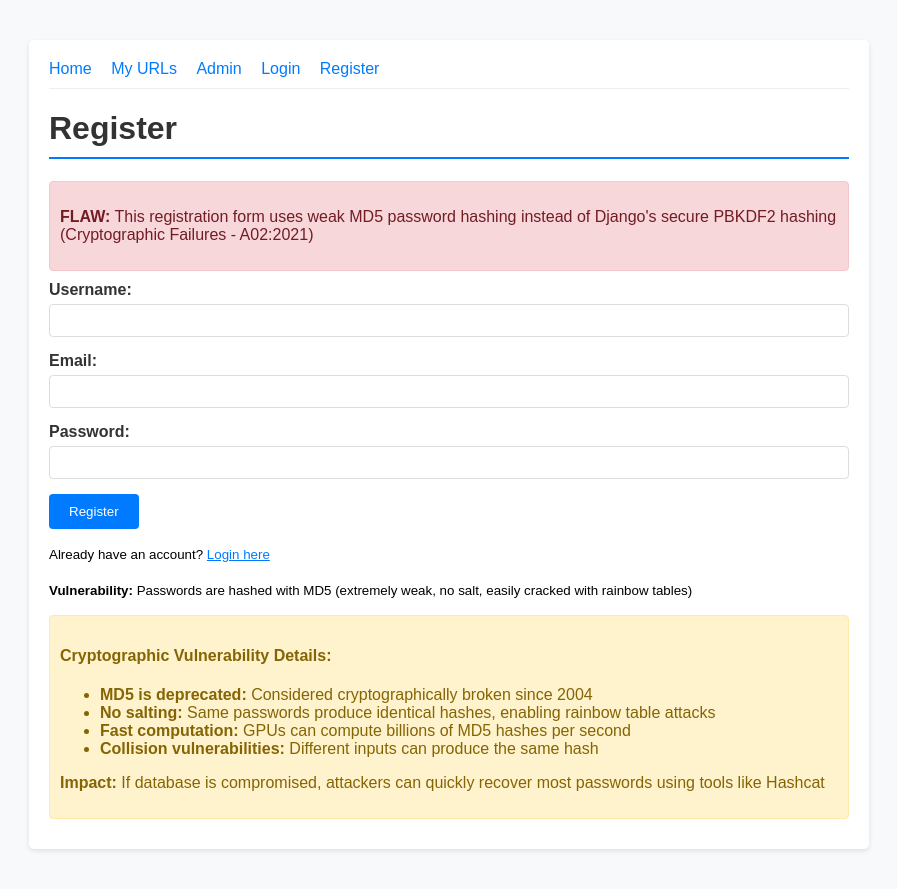
After one commit to jtompuri/cyber-security-base-2025-project-1, a Django app: page /register/ in a window 1280 px wide. The commit adds this page. Shown: the whole page, without its empty margins (191-1088 px from the left). Run offline with Django 5.2, Linux system fonts and the light colour scheme.

Commit message:
Changed flaw #4 to a cryptographic example.

```diff
--- a/shortener/static/shortener/style.css
+++ b/shortener/static/shortener/style.css
@@ -29,6 +29,7 @@ label {
 
 input[type="text"],
 input[type="url"],
+input[type="email"],
 input[type="password"],
 textarea {
     width: 100%;
--- a/shortener/templates/shortener/base.html
+++ b/shortener/templates/shortener/base.html
@@ -19,6 +19,7 @@
                 <span class="user-info">Welcome, {{ user.username }}!</span>
             {% else %}
                 <a href="{% url 'login' %}">Login</a>
+                <a href="{% url 'register' %}">Register</a>
             {% endif %}
         </nav>
 
--- a/shortener/templates/shortener/home.html
+++ b/shortener/templates/shortener/home.html
@@ -8,8 +8,8 @@
         <li><strong>Broken Access Control:</strong> URL details accessible without authorization</li>
         <li><strong>Injection:</strong> SQL injection in search functionality</li>
         <li><strong>Insecure Design:</strong> Missing CSRF protection</li>
-        <li><strong>Security Misconfiguration:</strong> Debug mode, weak sessions</li>
-        <li><strong>Authentication Failures:</strong> Weak login system</li>
+        <li><strong>Cryptographic Failures:</strong> MD5 password hashing in registration</li>
+        <li><strong>Security Misconfiguration:</strong> Debug mode, insecure cookies</li>
     </ol>
     <p><em>Each vulnerability has fix comments in the source code.</em></p>
 </div>
@@ -25,7 +25,7 @@
 
     <p><strong>Access Control:</strong> Visit <a href="/details/1/">/details/1/</a> to see unauthorized access.</p>
 
-    <p><strong>Authentication:</strong> Check <a href="/login/">login page</a> for weak session management.</p>
+    <p><strong>Cryptographic Failures:</strong> <a href="/register/">Register an account</a> to see weak MD5 password hashing.</p>
 
     <p><strong>Config Issues:</strong> Visit <a href="/nonexistent/">broken URLs</a> for debug info exposure.</p>
 </div>
--- /dev/null
+++ b/shortener/templates/shortener/register.html
@@ -0,0 +1,50 @@
+{% extends 'shortener/base.html' %}
+
+{% block title %}Register - Vulnerable URL Shortener{% endblock %}
+{% block header %}Register{% endblock %}
+
+{% block content %}
+<div class="alert alert-danger">
+    <p><strong>FLAW:</strong> This registration form uses weak MD5 password hashing instead of Django's secure PBKDF2 hashing (Cryptographic Failures - A02:2021)</p>
+</div>
+
+{% if error %}
+    <div class="alert alert-danger">{{ error }}</div>
+{% endif %}
+
+<form method="post">
+    {% csrf_token %}
+    <div class="form-group">
+        <label for="username">Username:</label>
+        <input type="text" id="username" name="username" required>
+    </div>
+
+    <div class="form-group">
+        <label for="email">Email:</label>
+        <input type="email" id="email" name="email">
+    </div>
+
+    <div class="form-group">
+        <label for="password">Password:</label>
+        <input type="password" id="password" name="password" required>
+    </div>
+
+    <button type="submit">Register</button>
+</form>
+
+<p><small>
+    Already have an account? <a href="{% url 'login' %}">Login here</a><br><br>
+    <strong>Vulnerability:</strong> Passwords are hashed with MD5 (extremely weak, no salt, easily cracked with rainbow tables)
+</small></p>
+
+<div class="alert alert-warning">
+    <h4>Cryptographic Vulnerability Details:</h4>
+    <ul>
+        <li><strong>MD5 is deprecated:</strong> Considered cryptographically broken since 2004</li>
+        <li><strong>No salting:</strong> Same passwords produce identical hashes, enabling rainbow table attacks</li>
+        <li><strong>Fast computation:</strong> GPUs can compute billions of MD5 hashes per second</li>
+        <li><strong>Collision vulnerabilities:</strong> Different inputs can produce the same hash</li>
+    </ul>
+    <p><strong>Impact:</strong> If database is compromised, attackers can quickly recover most passwords using tools like Hashcat</p>
+</div>
+{% endblock %}
--- a/shortener/urls.py
+++ b/shortener/urls.py
@@ -7,6 +7,7 @@ urlpatterns = [
     path('search/', views.search_urls, name='search_urls'),
     path('s/<str:short_code>/', views.redirect_url, name='redirect_url'),
     path('details/<int:url_id>/', views.url_details, name='url_details'),
+    path('register/', views.custom_register, name='register'),
     path('login/', views.simple_login, name='login'),
     path('logout/', views.simple_logout, name='logout'),
     path('my-urls/', views.my_urls, name='my_urls'),
--- a/shortener/views.py
+++ b/shortener/views.py
@@ -4,9 +4,11 @@ from django.contrib.auth.decorators import login_required
 from django.views.decorators.csrf import csrf_exempt
 from django.contrib.auth import authenticate, login, logout
 from django.contrib.auth.models import User
+from django.contrib.auth.hashers import make_password, check_password
 from django.db import connection
 from .models import ShortenedURL, ClickLog
 import json
+import hashlib
 
 def home(request):
     """Home page with URL shortening form"""
@@ -172,45 +174,109 @@ def url_details(request, url_id):
 #     except ShortenedURL.DoesNotExist:
 #         return render(request, 'shortener/404.html', status=404)
 
-# FLAW #4: Weak session management and missing CSRF protection
-@csrf_exempt
+# FLAW #4: Cryptographic Failures - Weak MD5 password hashing
+def custom_register(request):
+    """Register new user - VULNERABLE: uses weak MD5 hashing"""
+    if request.method == 'POST':
+        username = request.POST.get('username')
+        password = request.POST.get('password')
+        email = request.POST.get('email', '')
+
+        if User.objects.filter(username=username).exists():
+            return render(request, 'shortener/register.html', {
+                'error': 'Username already exists'
+            })
+
+        # VULNERABLE: Using weak MD5 hashing instead of Django's secure password hashing
+        password_hash = hashlib.md5(password.encode()).hexdigest()
+
+        # Create user with MD5 hashed password stored in password field
+        user = User.objects.create(
+            username=username,
+            email=email,
+            password=password_hash  # Storing weak MD5 hash
+        )
+
+        return redirect('login')
+
+    return render(request, 'shortener/register.html')
+
+# FIX: Use Django's built-in password hashing system
+# SECURE VERSION:
+# def custom_register(request):
+#     """Register new user - SECURE VERSION using Django's password hashing"""
+#     if request.method == 'POST':
+#         username = request.POST.get('username')
+#         password = request.POST.get('password')
+#         email = request.POST.get('email', '')
+#
+#         if User.objects.filter(username=username).exists():
+#             return render(request, 'shortener/register.html', {
+#                 'error': 'Username already exists'
+#             })
+#
+#         # SECURE: Use Django's make_password which uses PBKDF2 with SHA256
+#         user = User.objects.create(
+#             username=username,
+#             email=email
+#         )
+#         user.set_password(password)  # Uses secure PBKDF2 hashing with salt
+#         user.save()
+#
+#         return redirect('login')
+#
+#     return render(request, 'shortener/register.html')
+
 def simple_login(request):
-    """Simple login - VULNERABLE to session fixation and CSRF attacks"""
+    """Simple login - VULNERABLE: uses weak MD5 password comparison"""
     if request.method == 'POST':
         username = request.POST.get('username')
         password = request.POST.get('password')
 
-        user = authenticate(request, username=username, password=password)
-        if user:
-            login(request, user)
-            request.session.set_expiry(0)  # Session expires when browser closes
-            return redirect('home')
-        else:
+        try:
+            user = User.objects.get(username=username)
+            # VULNERABLE: MD5 comparison for users registered with custom_register
+            password_hash = hashlib.md5(password.encode()).hexdigest()
+
+            if user.password == password_hash:
+                # Manual login for MD5 users
+                login(request, user, backend='django.contrib.auth.backends.ModelBackend')
+                return redirect('home')
+            else:
+                # Fall back to Django's authenticate for admin/existing users
+                auth_user = authenticate(request, username=username, password=password)
+                if auth_user:
+                    login(request, auth_user)
+                    return redirect('home')
+
+            return render(request, 'shortener/login.html', {
+                'error': 'Invalid credentials'
+            })
+        except User.DoesNotExist:
             return render(request, 'shortener/login.html', {
                 'error': 'Invalid credentials'
             })
 
     return render(request, 'shortener/login.html')
 
-# FIX: Remove @csrf_exempt, add proper session management with request.session.cycle_key()
+# FIX: Use Django's authenticate() which uses secure password verification
 # SECURE VERSION:
 # def simple_login(request):
-#     """Simple login - SECURE VERSION"""
+#     """Simple login - SECURE VERSION using Django's authentication"""
 #     if request.method == 'POST':
 #         username = request.POST.get('username')
 #         password = request.POST.get('password')
-
+#
+#         # SECURE: Use Django's authenticate which uses check_password internally
 #         user = authenticate(request, username=username, password=password)
 #         if user:
-#             # Regenerate session key to prevent session fixation
-#             request.session.cycle_key()
 #             login(request, user)
 #             return redirect('home')
 #         else:
 #             return render(request, 'shortener/login.html', {
 #                 'error': 'Invalid credentials'
 #             })
-
+#
 #     return render(request, 'shortener/login.html')
 
 def simple_logout(request):
```
Also changed, not shown: csrf_attack_demo.html (+2 -89 lines), shortener/templates/shortener/login.html (+14 -4 lines), README.md.
